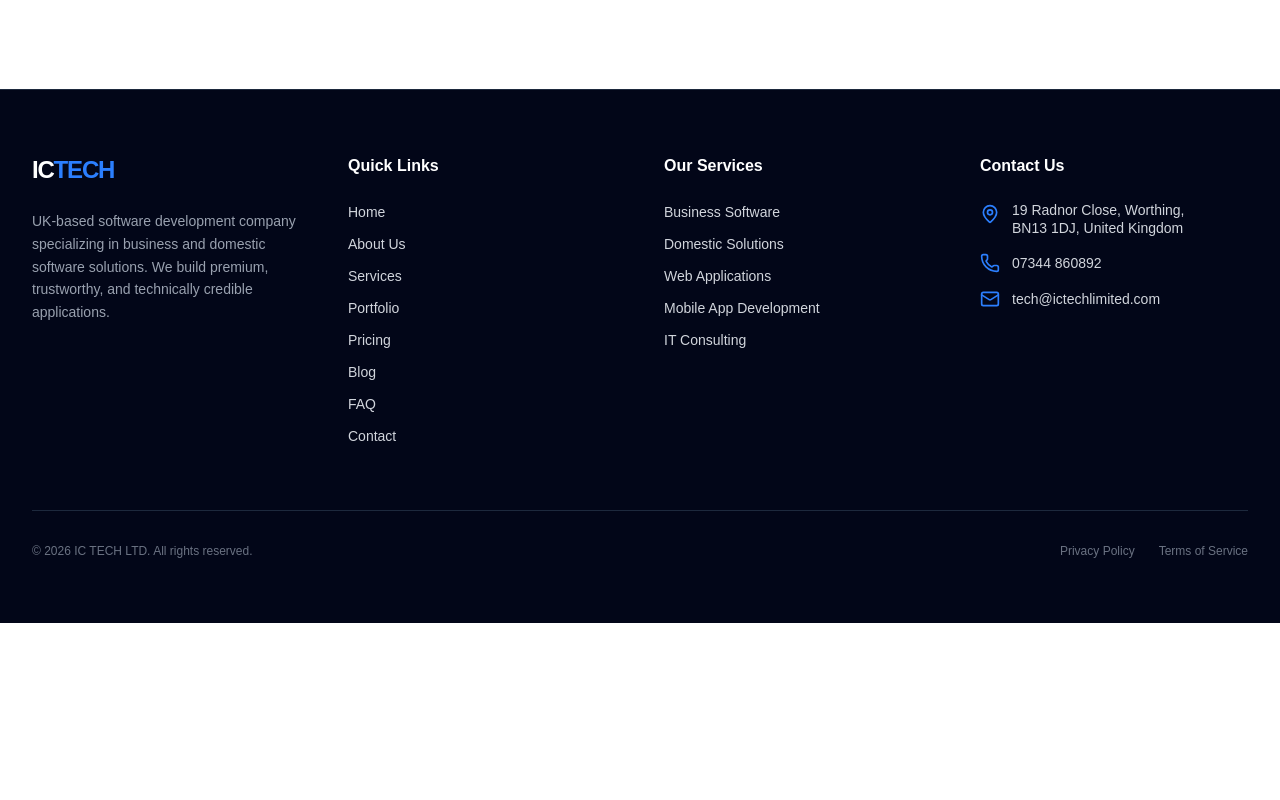
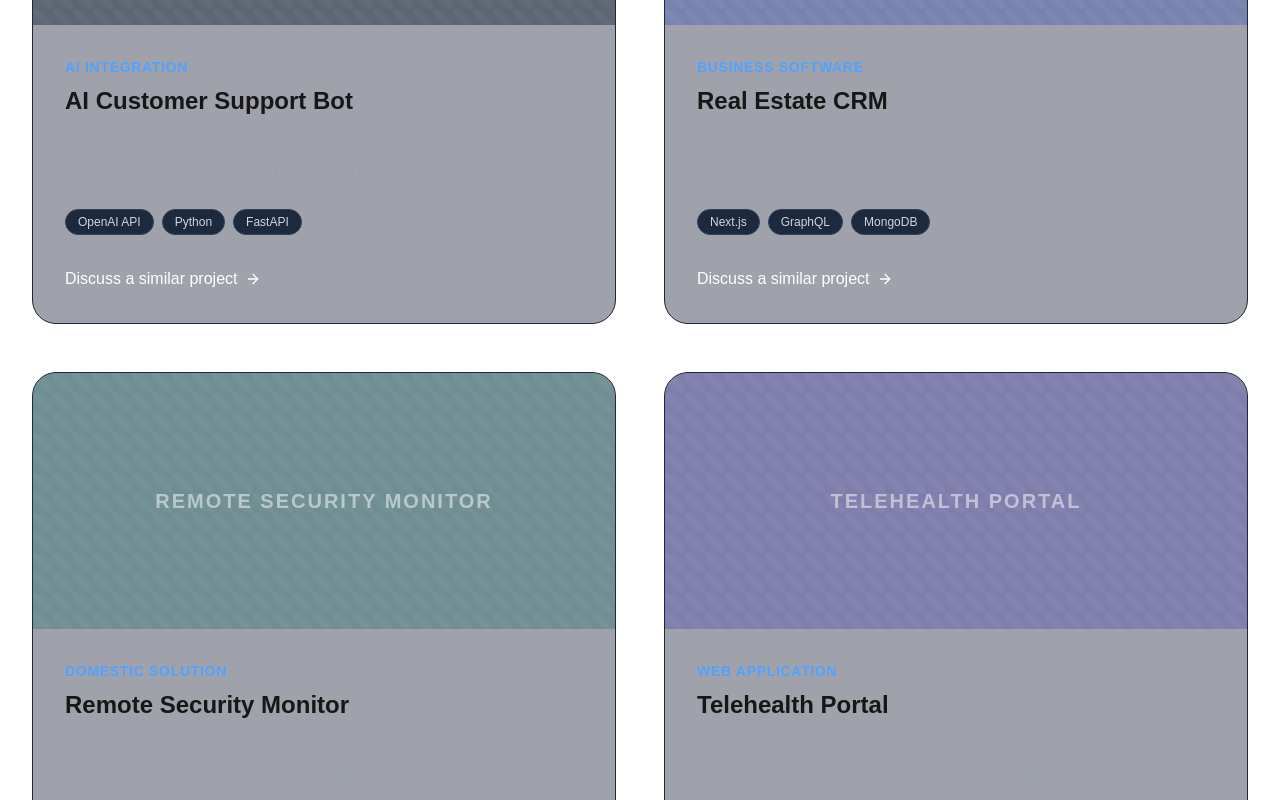
Before and after one commit to SKeerthi25/ictech, a Next.js app: page /portfolio in a window 1280 px wide. Shown: the part 1760-2560 px from the top of the page. Before the commit the page ends 2383 px from the top, so only its background shows below. Built offline with nearby package versions, Linux system fonts and the light colour scheme.

Commit message:
Add more portfolio items

```diff
--- a/src/app/portfolio/page.tsx
+++ b/src/app/portfolio/page.tsx
@@ -31,6 +31,34 @@ export default function Portfolio() {
       tags: ["React Native", "Firebase", "Maps API"],
       imageColor: "bg-purple-900/30",
     },
+    {
+      title: "AI Customer Support Bot",
+      category: "AI Integration",
+      description: "An intelligent, natural language processing chatbot deployed across client websites to handle tier-1 support queries automatically.",
+      tags: ["OpenAI API", "Python", "FastAPI"],
+      imageColor: "bg-slate-800/50",
+    },
+    {
+      title: "Real Estate CRM",
+      category: "Business Software",
+      description: "A bespoke customer relationship management tool for property agencies to track leads, viewings, and finalized contracts.",
+      tags: ["Next.js", "GraphQL", "MongoDB"],
+      imageColor: "bg-blue-800/30",
+    },
+    {
+      title: "Remote Security Monitor",
+      category: "Domestic Solution",
+      description: "A secure, encrypted mobile app allowing homeowners to stream security cameras and control smart locks remotely.",
+      tags: ["Swift", "WebRTC", "AWS"],
+      imageColor: "bg-teal-800/30",
+    },
+    {
+      title: "Telehealth Portal",
+      category: "Web Application",
+      description: "A HIPAA-compliant web portal connecting patients with doctors for virtual consultations and secure medical record sharing.",
+      tags: ["React", "Node.js", "WebRTC"],
+      imageColor: "bg-indigo-800/30",
+    }
   ];
 
   return (
```
